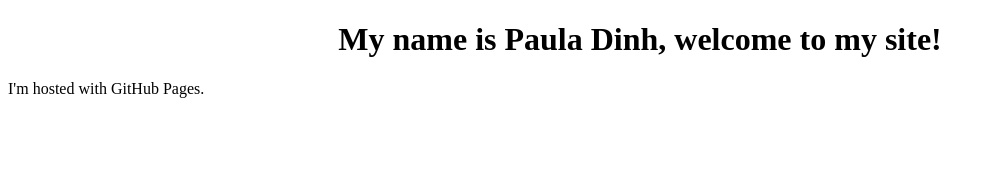
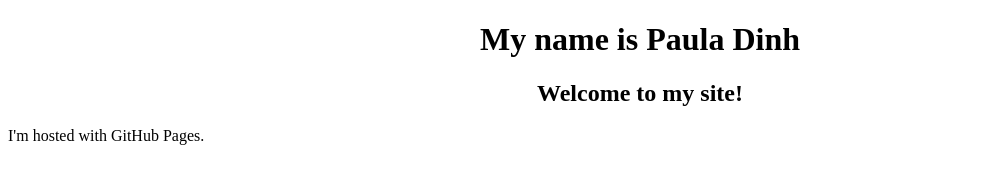
Before and after one commit to pauladinh/pauladinh.github.io, a plain HTML site: page index.html in a window 1280 px wide. Shown: the whole page, without its empty margins (0-994 px from the left). Drawn offline with Linux system fonts and the light colour scheme.

Commit message:
Update index.html

```diff
--- a/index.html
+++ b/index.html
@@ -1,7 +1,8 @@
 <!DOCTYPE html>
 <html>
 <body>
-<h1 style="text-align: center;">My name is Paula Dinh, welcome to my site!</h1>
+<h1 style="text-align: center;">My name is Paula Dinh</h1>
+<h2 style="text-align: center;">Welcome to my site!</h2>
 <p>I'm hosted with GitHub Pages.</p>
 </body>
 </html>
```
